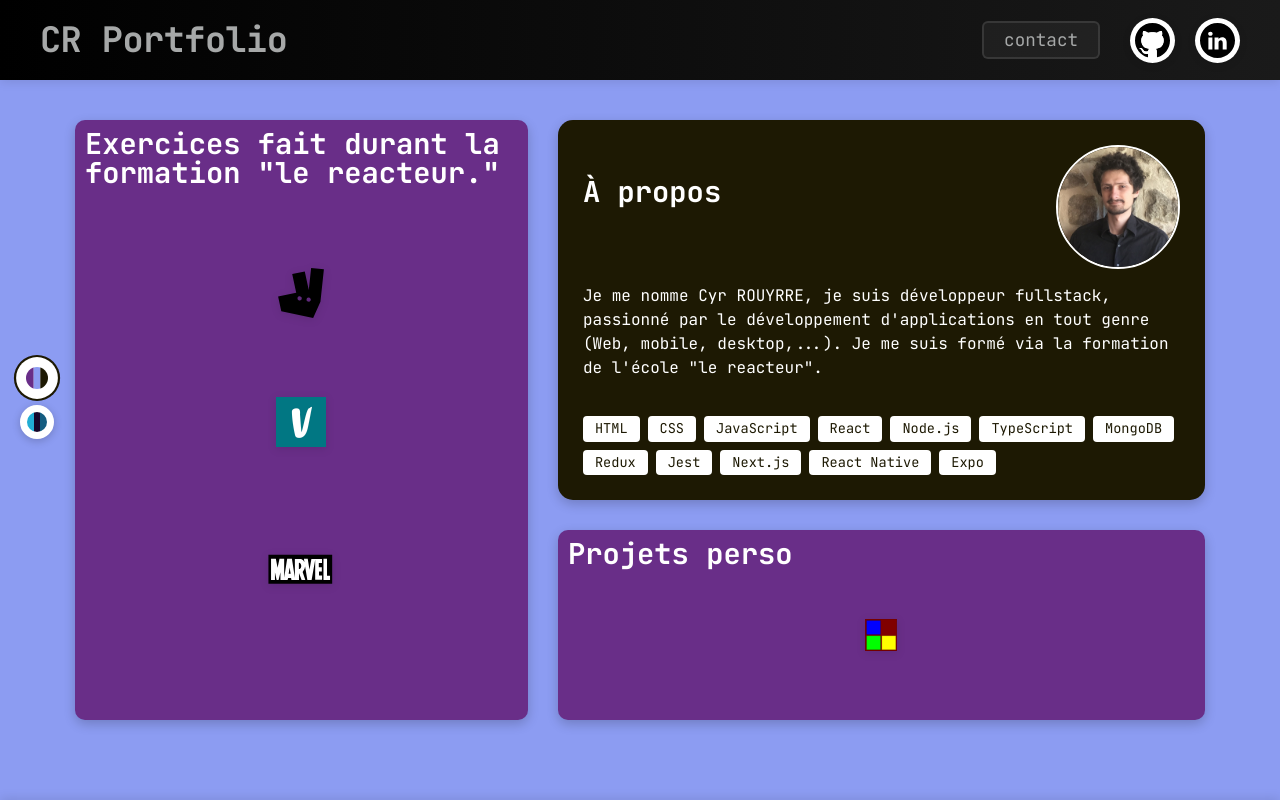
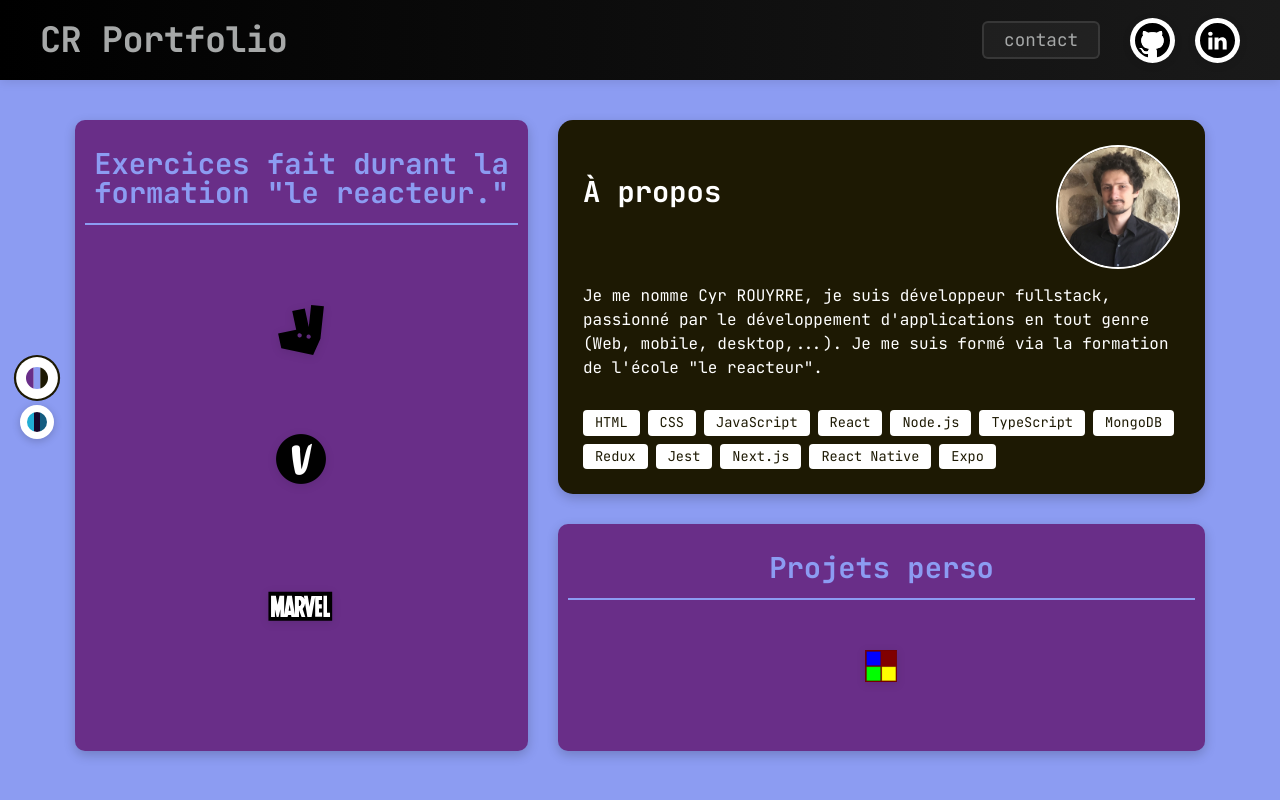
Before and after one commit to CyrSciencer/portfolio, a React (Vite) app: page /home in a window 1280 px wide. Shown: the top 800 px of the page. Built offline with nearby package versions, Linux system fonts and the light colour scheme.

Commit message:
small modifs

```diff
--- a/src/components/portfolioCard/PortfolioCard.css
+++ b/src/components/portfolioCard/PortfolioCard.css
@@ -50,11 +50,14 @@
   object-fit: contain;
   transition: all 0.3s ease;
   filter: drop-shadow(0 2px 4px rgba(0, 0, 0, 0.1));
+  animation: randomVibrate 0.5s ease-in-out;
+  animation-play-state: paused;
 }
 
 .card-logo:hover {
   transform: scale(1.1);
   filter: drop-shadow(0 4px 8px rgba(0, 0, 0, 0.2));
+  animation-play-state: running;
 }
 
 .title-container {
@@ -180,6 +183,27 @@
   100% {
     transform: rotate(0deg) scale(1);
     filter: drop-shadow(0 0 2px rgba(0, 0, 0, 0.2));
+  }
+}
+
+@keyframes randomVibrate {
+  0% {
+    transform: rotate(0deg) scale(1);
+  }
+  25% {
+    transform: rotate(-5deg) scale(1.1);
+    filter: drop-shadow(0 0 5px rgba(0, 251, 255, 0.681));
+  }
+  50% {
+    transform: rotate(5deg) scale(1.15);
+    filter: drop-shadow(0 0 15px rgba(0, 251, 255, 0.93));
+  }
+  75% {
+    transform: rotate(-3deg) scale(1.05);
+    filter: drop-shadow(0 0 5px rgba(0, 251, 255, 0.681));
+  }
+  100% {
+    transform: rotate(0deg) scale(1);
   }
 }
 
--- a/src/components/portfolioCard/PortfolioCard.tsx
+++ b/src/components/portfolioCard/PortfolioCard.tsx
@@ -1,4 +1,4 @@
-import { FC, useState } from 'react';
+import { FC, useState, useEffect, useRef } from 'react';
 import { createPortal } from 'react-dom';
 import './PortfolioCard.css';
 
@@ -22,6 +22,8 @@ const PortfolioCard: FC<PortfolioCardProps> = ({
   logoSize = 32,
 }) => {
   const [isOpen, setIsOpen] = useState(false);
+  const logoRef = useRef<HTMLImageElement>(null);
+  const timeoutRef = useRef<number>();
 
   const linkClick = (url: string) => {
     window.open(url);
@@ -37,10 +39,37 @@ const PortfolioCard: FC<PortfolioCardProps> = ({
     setIsOpen(false);
   };
 
+  const triggerVibration = () => {
+    if (logoRef.current) {
+      logoRef.current.style.animation = 'none';
+      logoRef.current.offsetHeight; // Force reflow
+      logoRef.current.style.animation = 'randomVibrate 0.5s ease-in-out';
+    }
+  };
+
+  useEffect(() => {
+    const scheduleNextVibration = () => {
+      const randomDelay = Math.random() * 3000 + 2000; // Entre 2 et 5 secondes
+      timeoutRef.current = window.setTimeout(() => {
+        triggerVibration();
+        scheduleNextVibration();
+      }, randomDelay);
+    };
+
+    scheduleNextVibration();
+
+    return () => {
+      if (timeoutRef.current) {
+        window.clearTimeout(timeoutRef.current);
+      }
+    };
+  }, []);
+
   return (
     <>
       <div className="card-logo-container" onClick={handleClick}>
         <img
+          ref={logoRef}
           src={logo}
           alt="logo"
           style={{ width: logoSize, height: logoSize }}
--- a/src/pages/contact/Contact.css
+++ b/src/pages/contact/Contact.css
@@ -115,6 +115,7 @@
 .submit-button:hover {
   background-color: var(--primary);
   color: var(--text-on-primary);
+  box-shadow: -5px 5px 20px rgba(0, 0, 0, 0.3);
 }
 
 .status-message {
--- a/src/pages/home/Home.tsx
+++ b/src/pages/home/Home.tsx
@@ -4,7 +4,7 @@ import PortfolioCard from '../../components/portfolioCard/PortfolioCard';
 import './home.css';
 import profile from '../../assets/profile_pic.jpeg';
 import deliverooLogo from '../../assets/deliveroo_logo.svg';
-import vintedLogo from '../../assets/vinted_logo.jpeg';
+import vintedLogo from '../../assets/vinted_logo.png';
 import marvelLogo from '../../assets/marvel_logo.svg';
 import alchimieDesCouleursLogo from '../../assets/AdC_logo.svg';
 
@@ -69,7 +69,7 @@ const Home: FC<{ setPageLink: (pageLink: string) => void }> = ({ setPageLink })
           <div className="right-column">
             <div className="about-me">
               <div className="about-me-header">
-                <h2>À propos</h2>
+                <h3>À propos</h3>
                 <img src={profile} alt="profile" />
               </div>
               <div className="about-content">
--- a/src/pages/home/home.css
+++ b/src/pages/home/home.css
@@ -145,24 +145,26 @@ main {
 
 .exercices h2,
 .projet-perso h2,
-.about-me h2 {
+.about-me h3 {
   font-family: 'JetBrains Mono', monospace;
   font-size: 1.8rem;
   font-weight: 700;
   margin-bottom: 30px;
   padding: 0;
   background: none;
-  position: relative;
-  display: inline-block;
 }
-
-.exercices h2 span {
-  font-weight: bold;
+.exercices h2,
+.projet-perso h2 {
+  border-bottom: 2px solid var(--secondary);
   color: var(--secondary);
+  padding-bottom: 10px;
+  text-align: center;
+  margin-top: 20px;
+  padding-bottom: 15px;
 }
 
 footer {
-  background-color: var(--secondary);
+  background-color: var(--accent);
   color: var(--white);
   padding: 40px 20px 20px;
   margin-top: 40px;
@@ -294,9 +296,7 @@ footer {
   padding: 10px;
   border-radius: 10px;
 }
-.projet-perso h2 {
-  color: var(--white);
-}
+
 .projectsContainer {
   display: flex;
   flex-direction: column;
```
Also changed, not shown: src/assets/vinted_logo.jpeg (deleted), src/assets/vinted_logo.png (added).
